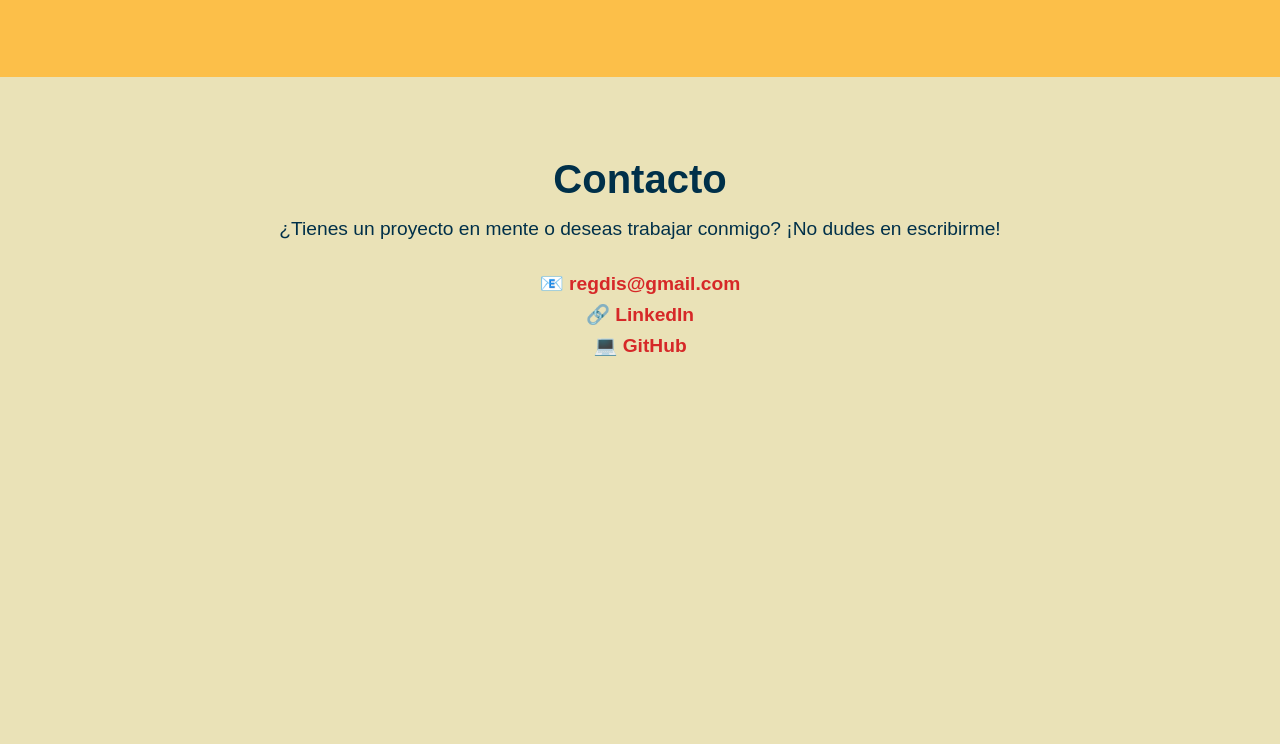
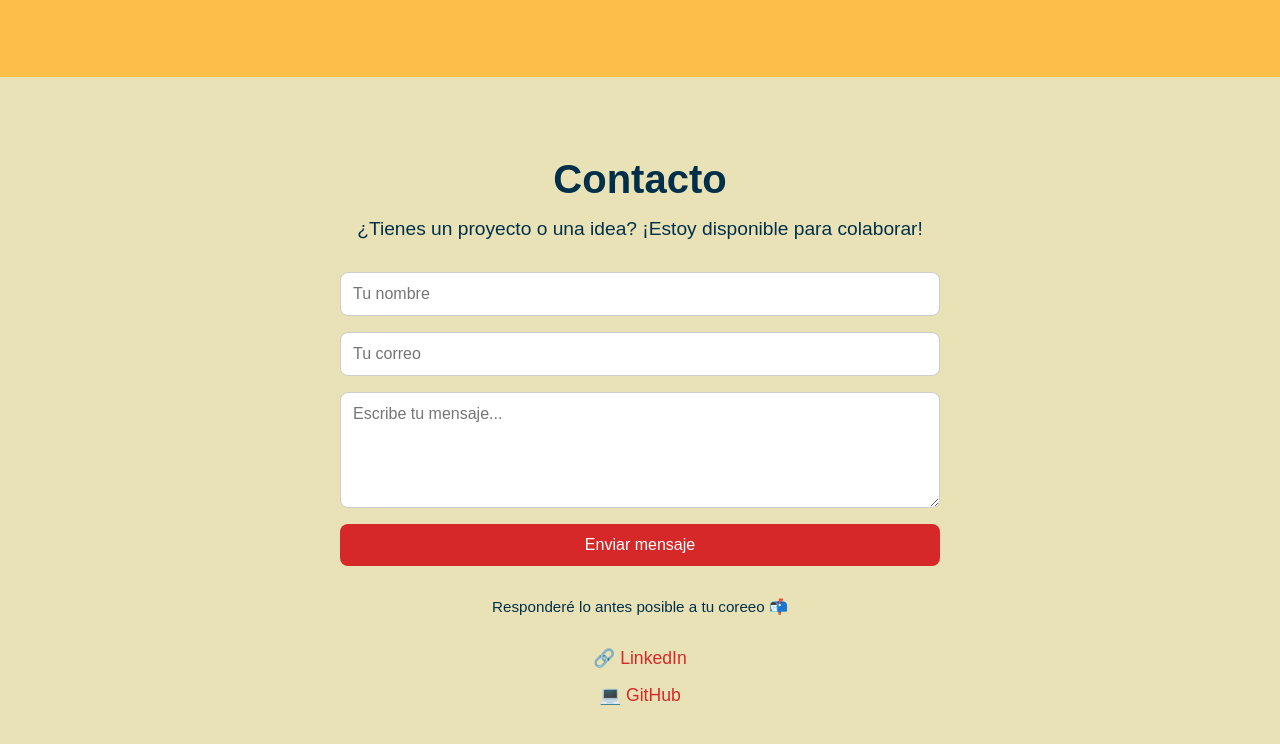
Before and after one commit to REGGDIS/portfolio, a website: page index.html in a window 1280 px wide. Shown: the part 2610-3354 px from the top of the page. Before the commit the page ends 3055 px from the top, so only its background shows below. Drawn offline with nearby package versions, Linux system fonts and the light colour scheme.

Commit message:
Estilizo formulario y enlaces de Contacto

```diff
--- a/index.html
+++ b/index.html
@@ -114,12 +114,20 @@
         <section id="contact" class="contact">
             <div class="container">
                 <h2>Contacto</h2>
-                <p>¿Tienes un proyecto en mente o deseas trabajar conmigo? ¡No dudes en escribirme!</p>
+                <p>¿Tienes un proyecto o una idea? ¡Estoy disponible para colaborar!</p>
 
-                <div class="contact-info">
-                    <p>📧 <a href="mailto:reg.dev@gmail.com">regdis@gmail.com</a></p>
-                    <p>🔗 <a href="https://linkedin.com/in/roberto-emilio-gonzález-guzmán" target="_blank">LinkedIn</a></p>
-                    <p>💻 <a href="https://github.com/REGGDIS" target="_blank">GitHub</a></p>
+                <form action="https://formspree.io/f/mpwlpdbp" method="POST" class="contact-form">
+                    <input type="text" name="name" placeholder="Tu nombre" required>
+                    <input type="email" name="email" placeholder="Tu correo" required>
+                    <textarea name="message" placeholder="Escribe tu mensaje..." rows="5" required></textarea>
+                    <button type="submit">Enviar mensaje</button>
+                </form>
+
+                <p class="form-note">Responderé lo antes posible a tu coreeo 📬</p>
+
+                <div class="contact-links">
+                    <a href="https://www.linkedin.com/in/roberto-emilio-gonz%C3%A1lez-guzm%C3%A1n-39ab9420a/" target="_blank">🔗 LinkedIn</a></p>
+                    <a href="https://github.com/REGGDIS" target="_blank">💻 GitHub</a></p>
                 </div>
             </div>
         </section>
--- a/scripts/main.js
+++ b/scripts/main.js
@@ -117,15 +117,43 @@ gsap.from("#contact h2", {
     }
 });
 
-gsap.from("#contact p, #contact .contact-info p", {
+gsap.from("#contact p", {
     opacity: 0,
     y: 20,
     duration: 1,
-    delay: 0.3,
-    stagger: 0.2,
+    delay: 0.2,
+    ease: "power2.out",
     scrollTrigger: {
         trigger: "#contact",
         start: "top 80%",
         toggleActions: "play none none none"
     }
 });
+
+gsap.from("#contact .contact-form input, #contact .contact-form textarea, #contact .contact-form button", {
+    opacity: 0,
+    y: 30,
+    duration: 1,
+    delay: 0.4,
+    stagger: 0.2,
+    ease: "power2.out",
+    scrollTrigger: {
+        trigger: "#contact .contact-form",
+        start: "top 85%",
+        toggleActions: "play none none none"
+    }
+});
+
+gsap.from("#contact .contact-links a", {
+    opacity: 0,
+    y: 20,
+    duration: 0.8,
+    stagger: 0.2,
+    delay: 0.6,
+    ease: "power2.out",
+    scrollTrigger: {
+        trigger: "#contact .contact-links",
+        start: "top 90%",
+        toggleActions: "play none none none"
+    }
+});
--- a/styles/main.scss
+++ b/styles/main.scss
@@ -297,8 +297,50 @@ body {
     color: $text-color;
   }
 
+  .contact-form {
+    display: flex;
+    flex-direction: column;
+    gap: 1rem;
+    max-width: 600px;
+    margin: 2rem auto;
+
+    input,
+    textarea {
+      padding: 0.75rem;
+      border: 1px solid #ccc;
+      border-radius: 8px;
+      font-size: 1rem;
+      font-family: inherit;
+    }
+
+    button {
+      background-color: $accent-color;
+      color: white;
+      padding: 0.75rem;
+      border: none;
+      border-radius: 8px;
+      font-size: 1rem;
+      cursor: pointer;
+      transition: $background-color 0.3s ease;
+
+      &:hover {
+        background-color: color.adjust($accent-color, $lightness: -10%);
+      }
+    }
+  }
+
+  .form-note {
+    margin-top: 1rem;
+    font-size: 0.95rem;
+    color: $text-color;
+  }
+
   .contact-info {
     margin-top: 2rem;
+
+    p {
+      margin: 0.5rem 0;
+    }
 
     a {
       color: $accent-color;
@@ -310,9 +352,21 @@ body {
         color: color.adjust($accent-color, $lightness: -10%);
       }
     }
+  }
 
-    p {
-      margin: 0.5rem 0;
+  .contact-links {
+    margin-top: 2rem;
+    font-size: 1.1rem;
+
+    a {
+      color: $accent-color;
+      text-decoration: none;
+      font-weight: 500;
+      margin: 0 0.5rem;
+
+      &:hover {
+        color: color.adjust($accent-color, $lightness: -10%);
+      }
     }
   }
 }
```
Also changed, not shown: styles/main.css, 1 other file.
